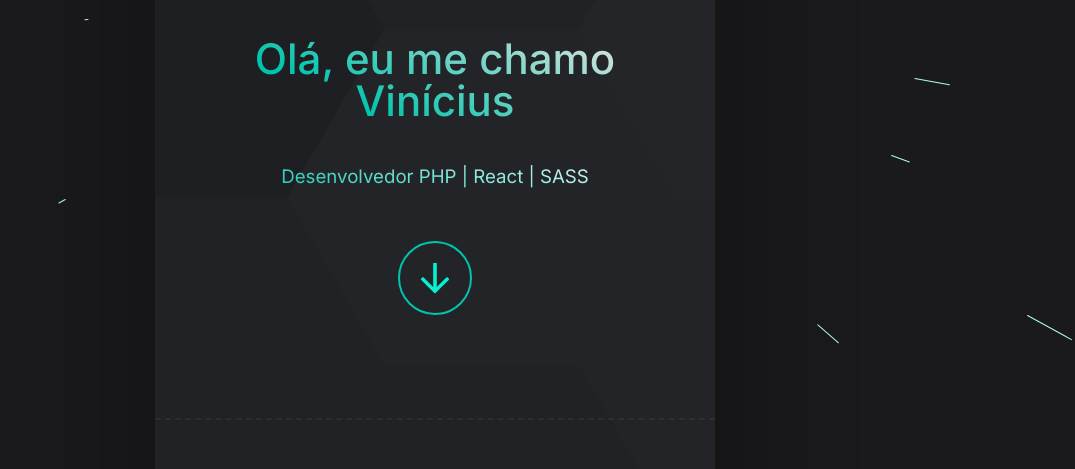
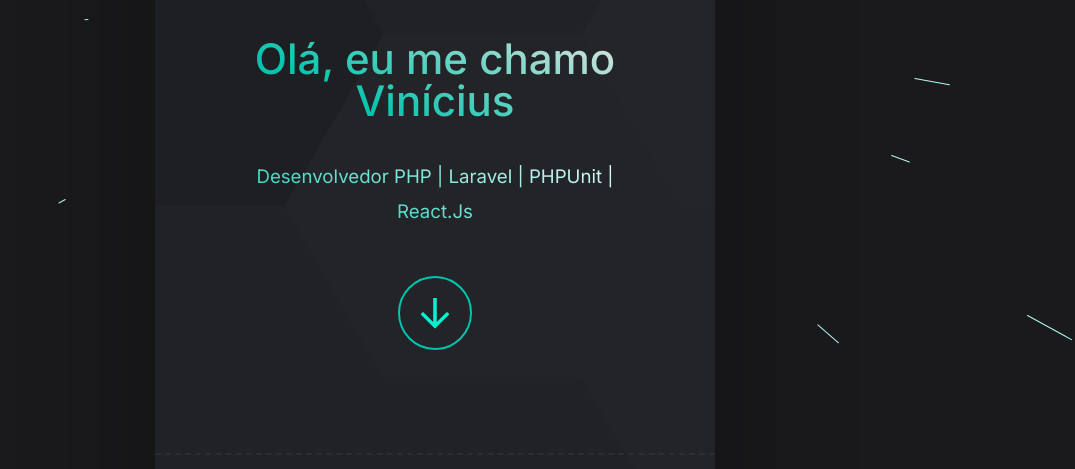
Before and after one commit to abdalazard/PortfolioCreator, a PHP site: page / in a window 1280 px wide. Shown: the part 409-878 px from the top of the page, without its empty margins (205-1280 px from the left). Run offline with PHP 8.4, Linux system fonts and the light colour scheme.

```diff
--- a/index.php
+++ b/index.php
@@ -38,7 +38,7 @@
                             <h2 id="text05" class="style1">Olá, eu
                                 me chamo Vinícius</h2>
                             <p id="text13" class="style2">Desenvolvedor
-                                PHP | React | SASS</p>
+                                PHP | Laravel | PHPUnit | React.Js</p>
                         </div>
                     </div>
                 </div>
```
